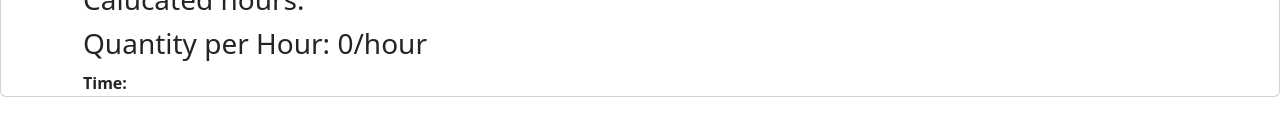
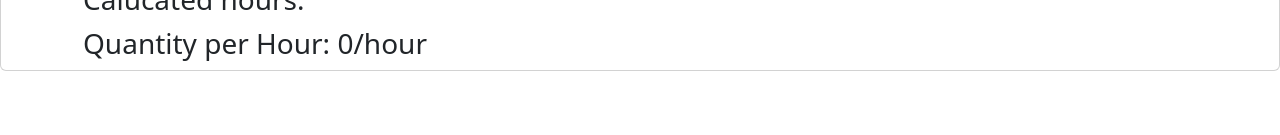
Before and after one commit to cguerrero11/dpg-timer-c, a React (Create React App) app: page / in a window 1280 px wide. Shown: the part 307-442 px from the top of the page. Built offline with nearby package versions, Linux system fonts and the light colour scheme.

Commit message:
updated comments

```diff
--- a/src/App.js
+++ b/src/App.js
@@ -113,7 +113,6 @@ const calcTimeDiff = (start, end) => {
         calcMin = 60 + calcMin;
         hourDiff--;
         if(hourDiff < 0){
-            //TODO: edit message for invalid time frame
             setMessage('Invalid time frame.');
             return;
         }
@@ -122,8 +121,6 @@ const calcTimeDiff = (start, end) => {
         calcMin = endMinutes - startMinutes;
     }
     console.log(hourDiff + ' hours and ' + calcMin + ' minutes');
-    // setTimeMsg(displayTime(hourDiff, calcMin));
-    //TODO subtract break time
     var subtract = subtractTime(start, end);
 
     if (subtract === 1) {
@@ -143,7 +140,6 @@ const calcTimeDiff = (start, end) => {
             calcMin = calcMin - subtract;
         }
         //divide by quantity in setmessage
-
     }
     setMessage(displayTime(hourDiff, calcMin));
 
@@ -216,11 +212,11 @@ const calcTimeDiff = (start, end) => {
                                     {/* <h3>Quantity/Hour: {qty}/hour</h3> */}
                                 </th>
                             </tr>
-                            <tr>
+                            {/* <tr>
                                 <th>
                                     Time: {timeMsg}
                                 </th>
-                            </tr>
+                            </tr> */}
                             </tbody>
                         </table>
                     </div>
```
